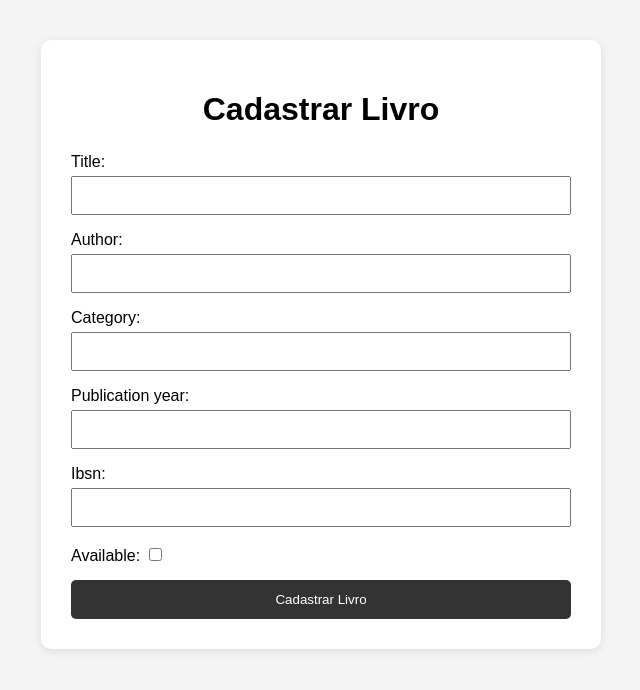
After one commit to julioprattes-stack/Projeto-Sistema-de-Biblioteca, a Django app: page /livro/cadastrar/ in a window 1280 px wide. The commit adds this page. Shown: the top 690 px of the page, without its empty margins (319-959 px from the left). Run offline with Django 5.2, Linux system fonts and the light colour scheme.

Commit message:
criando register.forms

```diff
--- /dev/null
+++ b/books/forms.py
@@ -0,0 +1,7 @@
+from django.forms import ModelForm
+from books import models
+
+class RegisterForm(ModelForm):
+    class Meta:
+        model = models.BookModel
+        fields = '__all__'
--- a/books/templates/books/index.html
+++ b/books/templates/books/index.html
@@ -68,7 +68,7 @@
 
                 <p>
                     <strong>Ano:</strong>
-                    {{ book.publication_yer }}
+                    {{ book.publication_year }}
                 </p>
 
             </div>
--- /dev/null
+++ b/books/templates/books/register.html
@@ -0,0 +1,84 @@
+<!DOCTYPE html>
+<html lang="pt-br">
+
+<head>
+    <meta charset="UTF-8">
+    <meta name="viewport" content="width=device-width, initial-scale=1.0">
+
+    <title>Cadastrar Livro</title>
+
+    <style>
+        body {
+            font-family: Arial, sans-serif;
+            background-color: #f4f4f4;
+            margin: 0;
+            padding: 40px;
+        }
+
+        .container {
+            max-width: 500px;
+            margin: auto;
+            background-color: white;
+            padding: 30px;
+            border-radius: 10px;
+            box-shadow: 0 2px 8px rgba(0, 0, 0, 0.1);
+        }
+
+        h1 {
+            text-align: center;
+            margin-bottom: 25px;
+        }
+
+        form p {
+            margin-bottom: 15px;
+        }
+
+        input,
+        select {
+            width: 100%;
+            padding: 10px;
+            margin-top: 5px;
+            box-sizing: border-box;
+        }
+
+        input[type="checkbox"] {
+            width: auto;
+        }
+
+        button {
+            width: 100%;
+            padding: 12px;
+            border: none;
+            background-color: #333;
+            color: white;
+            cursor: pointer;
+            border-radius: 5px;
+        }
+
+        button:hover {
+            background-color: #555;
+        }
+    </style>
+</head>
+
+<body>
+
+    <div class="container">
+
+        <h1>Cadastrar Livro</h1>
+
+        <form method="POST">
+
+            {% csrf_token %}
+
+            {{ form.as_p }}
+
+            <button type="submit">Cadastrar Livro</button>
+
+        </form>
+
+    </div>
+
+</body>
+
+</html>
--- a/books/urls.py
+++ b/books/urls.py
@@ -1,6 +1,9 @@
 from django.urls import path
-from books.views import bookview
+from books.views import bookview, registerview
+
+app_name = 'books'
 
 urlpatterns = [
+    path('livro/cadastrar/', registerview, name='register'),
     path('livro/', bookview, name='book'),
 ]
--- a/books/views.py
+++ b/books/views.py
@@ -1,5 +1,6 @@
-from django.shortcuts import render
+from django.shortcuts import render, redirect
 from books.models import BookModel
+from books.forms import RegisterForm
 
 
 def bookview(request):
@@ -12,3 +13,21 @@ def bookview(request):
             'books': books
         }
     )
+
+def registerview(request):
+    if request.method == 'POST':
+        form = RegisterForm(request.POST)
+
+        if form.is_valid():
+            form.save()
+
+        return redirect('books:book')
+
+    else:
+        form = RegisterForm()
+
+    return render(
+        request,
+        'books/register.html',
+        {'form':form}
+    )
```
